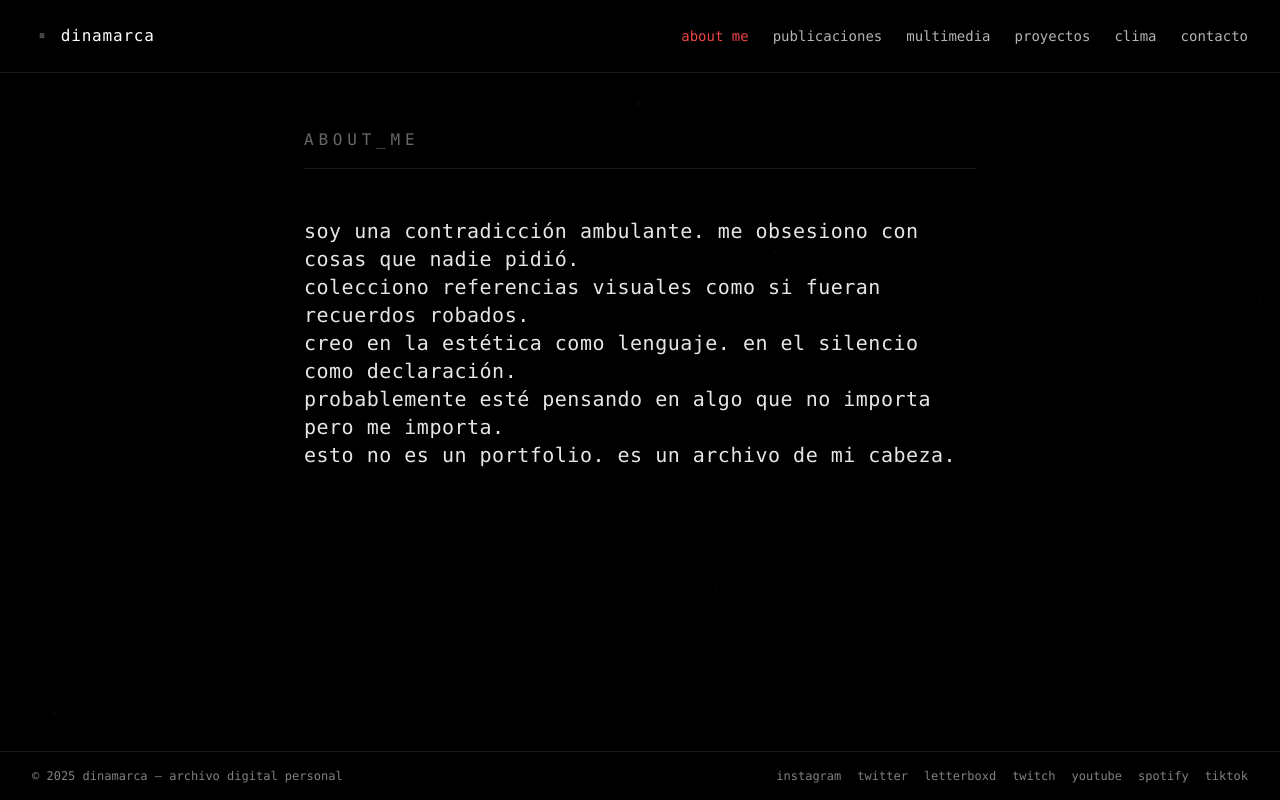
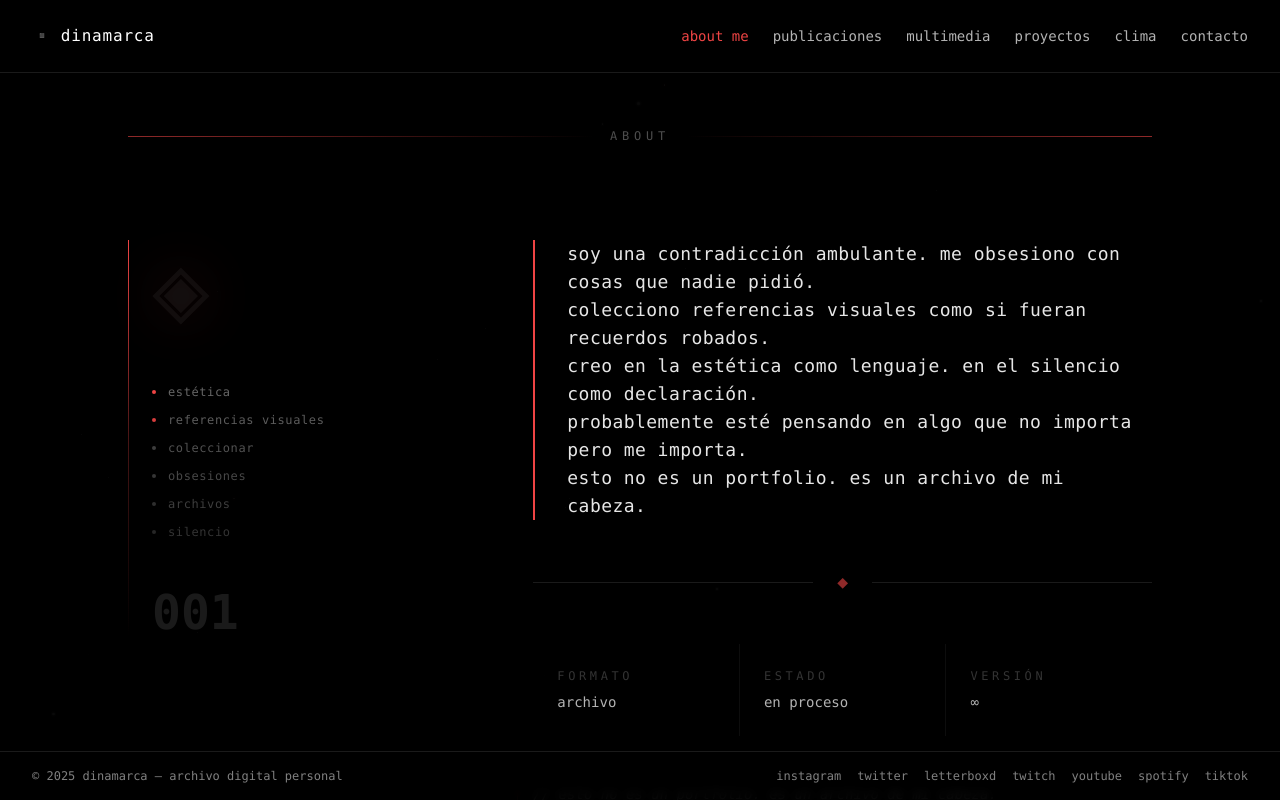
Before and after one commit to dinabronca/dinasferoe-web, a React (Vite) app: page / in a window 1280 px wide. Both pictures are taken after a click on the button "about me". Shown: the top 800 px of the page. Built offline with nearby package versions, Linux system fonts and the light colour scheme.

Commit message:
Add files via upload

```diff
--- a/src/App.jsx
+++ b/src/App.jsx
@@ -576,20 +576,127 @@ algunos archivos solo necesitan existir.`,
 
   const AboutMe = () => (
     <div className="min-h-screen bg-black pt-24 sm:pt-32 pb-32 sm:pb-24 px-4 sm:px-8">
-      <div className="max-w-2xl mx-auto">
-        <h1 className="font-mono text-white/40 text-sm sm:text-base mb-8 sm:mb-12 tracking-[0.3em] uppercase border-b border-white/10 pb-4">ABOUT_ME</h1>
-        <div className="font-mono text-white/90 text-lg sm:text-xl leading-[1.8] whitespace-pre-line lowercase tracking-wide">
-          {aboutText}
+      <div className="max-w-5xl mx-auto">
+
+        {/* Header minimalista */}
+        <div className="mb-16 sm:mb-24">
+          <div className="flex items-center gap-4 mb-3">
+            <div className="h-px flex-1 bg-gradient-to-r from-red-500/60 to-transparent" />
+            <span className="font-mono text-white/30 text-xs tracking-[0.4em] uppercase">about</span>
+            <div className="h-px flex-1 bg-gradient-to-l from-red-500/60 to-transparent" />
+          </div>
         </div>
+
+        {/* Layout asimétrico principal */}
+        <div className="grid grid-cols-1 lg:grid-cols-[1fr_2fr] gap-16 sm:gap-24 items-start">
+
+          {/* Columna izquierda: decorativa */}
+          <div className="relative hidden lg:block">
+            {/* Línea vertical roja */}
+            <div className="absolute left-0 top-0 w-px h-full bg-gradient-to-b from-red-500 via-red-500/30 to-transparent" />
+
+            <div className="pl-6 space-y-12">
+              {/* Símbolo central */}
+              <div
+                className="font-mono text-[6rem] text-white/5 leading-none select-none"
+                style={{ textShadow: '0 0 60px rgba(239,68,68,0.15)' }}
+              >
+                ◈
+              </div>
+
+              {/* Tags / intereses */}
+              <div className="space-y-3">
+                {['estética', 'referencias visuales', 'coleccionar', 'obsesiones', 'archivos', 'silencio'].map((tag, i) => (
+                  <div
+                    key={tag}
+                    className="flex items-center gap-3"
+                    style={{ opacity: 1 - i * 0.1 }}
+                  >
+                    <div
+                      className="w-1 h-1 rounded-full flex-shrink-0"
+                      style={{ background: i < 2 ? '#ef4444' : 'rgba(255,255,255,0.3)' }}
+                    />
+                    <span className="font-mono text-white/40 text-xs lowercase tracking-wider">{tag}</span>
+                  </div>
+                ))}
+              </div>
+
+              {/* Número decorativo */}
+              <div className="font-mono text-white/10 text-5xl font-bold select-none">
+                001
+              </div>
+            </div>
+          </div>
+
+          {/* Columna derecha: texto principal */}
+          <div className="space-y-12">
+
+            {/* Bloque de texto con borde izquierdo rojo */}
+            <div className="border-l-2 border-red-500 pl-6 sm:pl-8">
+              <div
+                className="font-mono text-white/90 text-base sm:text-lg leading-[2] lowercase whitespace-pre-line tracking-wide"
+                style={{ textShadow: '0 0 40px rgba(255,255,255,0.05)' }}
+              >
+                {aboutText}
+              </div>
+            </div>
+
+            {/* Separador con símbolo */}
+            <div className="flex items-center gap-6">
+              <div className="h-px flex-1 bg-white/10" />
+              <span className="font-mono text-red-500/60 text-lg">◆</span>
+              <div className="h-px flex-1 bg-white/10" />
+            </div>
+
+            {/* Grid de "datos" estéticos */}
+            <div className="grid grid-cols-2 sm:grid-cols-3 gap-px bg-white/5">
+              {[
+                { label: 'formato', value: 'archivo' },
+                { label: 'estado', value: 'en proceso' },
+                { label: 'versión', value: '∞' },
+              ].map(item => (
+                <div
+                  key={item.label}
+                  className="bg-black p-4 sm:p-6 group hover:bg-white/5 transition-colors"
+                >
+                  <div className="font-mono text-white/20 text-xs tracking-[0.3em] uppercase mb-2">
+                    {item.label}
+                  </div>
+                  <div className="font-mono text-white/70 text-sm lowercase group-hover:text-red-500 transition-colors">
+                    {item.value}
+                  </div>
+                </div>
+              ))}
+            </div>
+
+            {/* Cita final con highlight */}
+            <div className="relative">
+              <div
+                className="absolute -left-4 top-0 bottom-0 w-px bg-gradient-to-b from-transparent via-red-500/40 to-transparent"
+              />
+              <p className="font-mono text-white/30 text-xs sm:text-sm leading-loose lowercase italic">
+                // esto no es un portfolio. es un archivo de mi cabeza.
+              </p>
+            </div>
+
+          </div>
+        </div>
+
+        {/* Footer decorativo */}
+        <div className="mt-24 sm:mt-32 pt-8 border-t border-white/5 flex justify-between items-center">
+          <span className="font-mono text-white/15 text-xs tracking-widest">DINAMARCA</span>
+          <span className="font-mono text-white/15 text-xs tracking-widest">2025</span>
+        </div>
+
       </div>
     </div>
   );
 
   const Publicaciones = () => (
     <div className="min-h-screen bg-black pt-24 sm:pt-32 pb-32 sm:pb-24 px-4 sm:px-8">
-      <div className="max-w-4xl mx-auto">
+      <div className="max-w-7xl mx-auto">
         <h1 className="font-mono text-white/40 text-sm sm:text-base mb-8 sm:mb-12 tracking-[0.3em] uppercase border-b border-white/10 pb-4">PUBLICACIONES</h1>
-        <div className="grid grid-cols-1 md:grid-cols-2 gap-8 sm:gap-12">
+        <div className="grid grid-cols-1 md:grid-cols-2 lg:grid-cols-3 gap-8 sm:gap-12">
           {publicaciones.filter(pub => !pub.hidden && !pub.draft).map(pub => (
             <article
               key={pub.id}
@@ -3206,7 +3313,7 @@ algunos archivos solo necesitan existir.`,
     }
 
     const inputHash = await hashPassword(adminPasswordInput);
-    if (inputHash === adminPassword) {
+    if (inputHash === storedPasswordHash) {
       setIsAdmin(true);
       setCurrentSection('admin');
       setShowAdminLogin(false);
@@ -3284,13 +3391,13 @@ algunos archivos solo necesitan existir.`,
                   </button>
                 </div>
                 <div className="flex gap-4">
-                  <button type="button"
+                  <button
                     type="submit"
                     className="flex-1 font-mono text-white border border-white/20 px-6 py-3 hover:bg-red-500 hover:border-red-500 transition-all"
                   >
                     entrar
                   </button>
-                  <button type="button"
+                  <button
                     type="button"
                     onClick={() => {
                       setShowAdminLogin(false);
```
